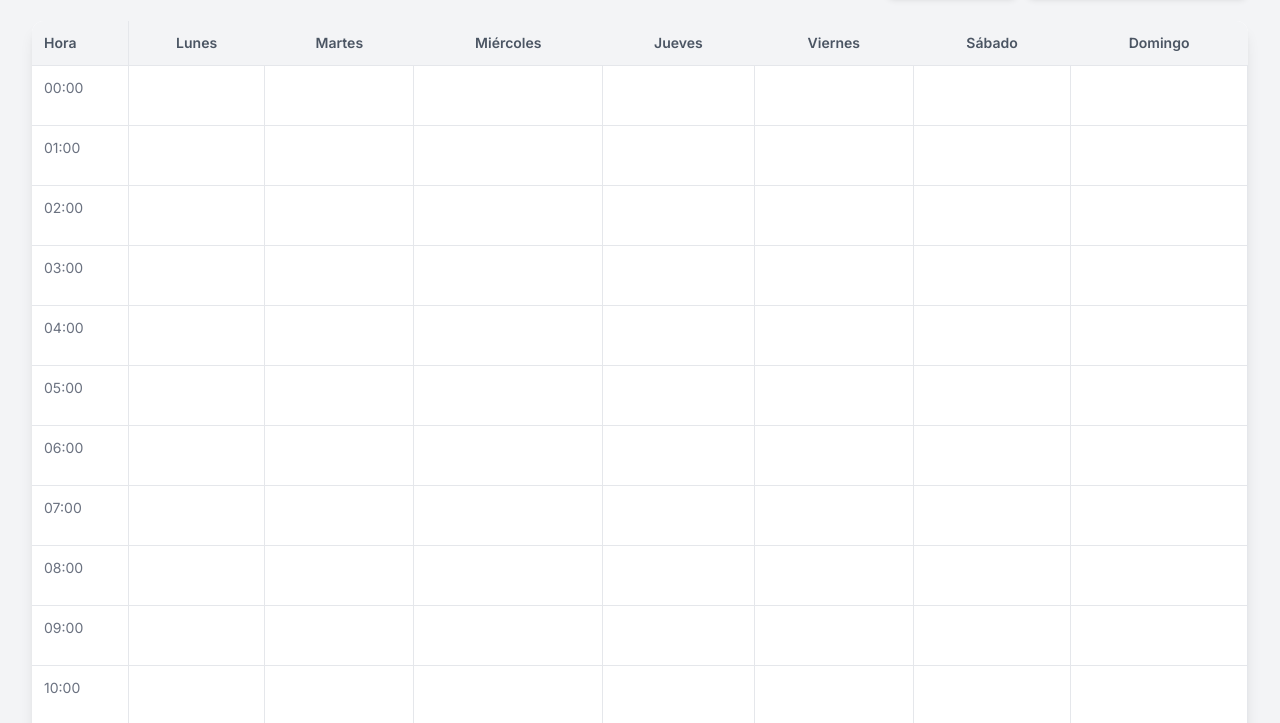
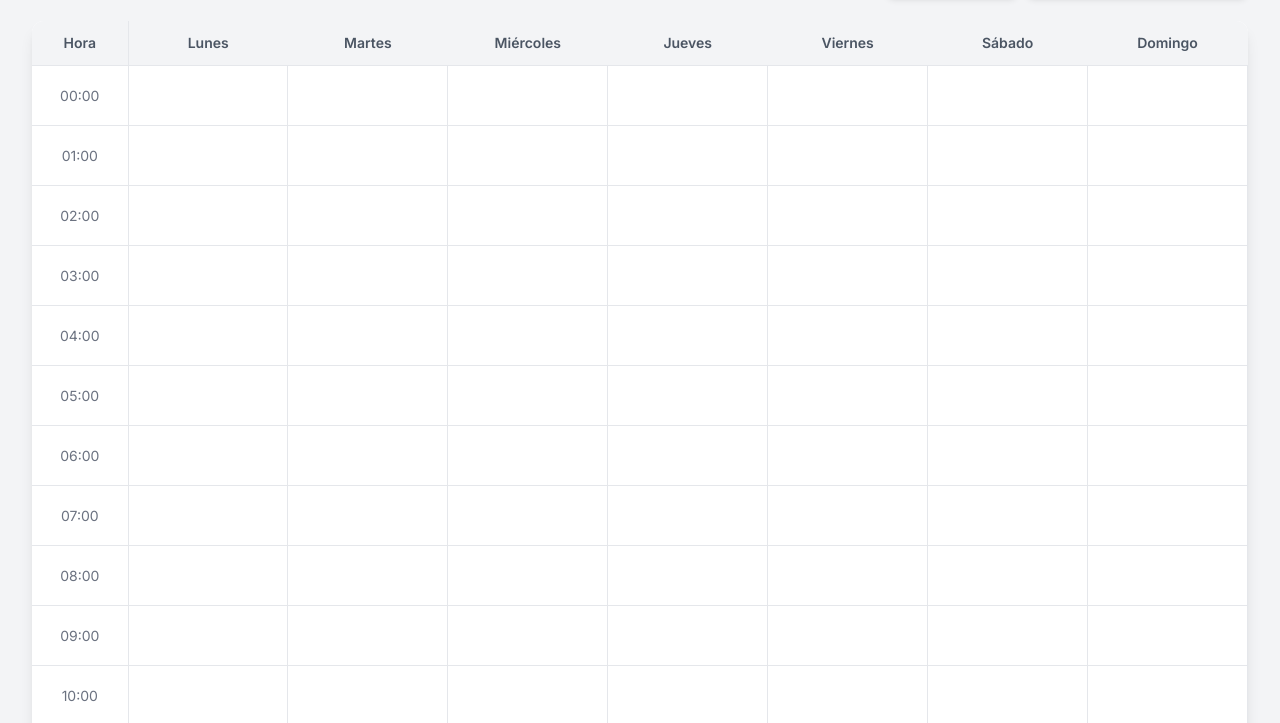
Before and after one commit to joaquingarciadev/Planificador-Semanal, a plain HTML site: page index.html in a window 1280 px wide. Shown: the part 75-798 px from the top of the page. Drawn offline with nearby package versions, Linux system fonts and the light colour scheme.

Commit message:
Update index.html

```diff
--- a/index.html
+++ b/index.html
@@ -89,19 +89,43 @@
 
         <!-- Contenedor de la tabla para la exportación -->
         <div id="scheduleContainer" class="bg-white rounded-xl shadow-lg overflow-x-auto">
-            <table class="w-full border-collapse">
+            <table class="table-fixed w-full border-collapse">
                 <thead class="bg-gray-100">
                     <tr>
-                        <th class="w-24 p-3 text-sm font-semibold text-gray-600 text-left border-b border-r">Hora</th>
-                        <th class="p-3 text-sm font-semibold text-gray-600 text-center border-b">Lunes</th>
-                        <th class="p-3 text-sm font-semibold text-gray-600 text-center border-b">Martes</th>
-                        <th class="p-3 text-sm font-semibold text-gray-600 text-center border-b">Miércoles</th>
-                        <th class="p-3 text-sm font-semibold text-gray-600 text-center border-b">Jueves</th>
-                        <th class="p-3 text-sm font-semibold text-gray-600 text-center border-b">Viernes</th>
-                        <th class="p-3 text-sm font-semibold text-gray-600 text-center border-b">Sábado</th>
-                        <th class="p-3 text-sm font-semibold text-gray-600 text-center border-b">Domingo</th>
+                      <th class="w-1/7 sm:w-24 p-1 sm:p-3 text-xs sm:text-sm font-semibold text-gray-600 text-center border-b border-r">
+                        Hora
+                      </th>
+                      <th class="w-1/7 p-1 sm:p-3 text-xs sm:text-sm font-semibold text-gray-600 text-center border-b">
+                        <span class="sm:hidden">Lun</span>
+                        <span class="hidden sm:inline">Lunes</span>
+                      </th>
+                      <th class="w-1/7 p-1 sm:p-3 text-xs sm:text-sm font-semibold text-gray-600 text-center border-b">
+                        <span class="sm:hidden">Mar</span>
+                        <span class="hidden sm:inline">Martes</span>
+                      </th>
+                      <th class="w-1/7 p-1 sm:p-3 text-xs sm:text-sm font-semibold text-gray-600 text-center border-b">
+                        <span class="sm:hidden">Mié</span>
+                        <span class="hidden sm:inline">Miércoles</span>
+                      </th>
+                      <th class="w-1/7 p-1 sm:p-3 text-xs sm:text-sm font-semibold text-gray-600 text-center border-b">
+                        <span class="sm:hidden">Jue</span>
+                        <span class="hidden sm:inline">Jueves</span>
+                      </th>
+                      <th class="w-1/7 p-1 sm:p-3 text-xs sm:text-sm font-semibold text-gray-600 text-center border-b">
+                        <span class="sm:hidden">Vie</span>
+                        <span class="hidden sm:inline">Viernes</span>
+                      </th>
+                      <th class="w-1/7 p-1 sm:p-3 text-xs sm:text-sm font-semibold text-gray-600 text-center border-b">
+                        <span class="sm:hidden">Sáb</span>
+                        <span class="hidden sm:inline">Sábado</span>
+                      </th>
+                      <th class="w-1/7 p-1 sm:p-3 text-xs sm:text-sm font-semibold text-gray-600 text-center border-b">
+                        <span class="sm:hidden">Dom</span>
+                        <span class="hidden sm:inline">Domingo</span>
+                      </th>
                     </tr>
-                </thead>
+                  </thead>
+
                 <tbody id="scheduleBody">
                     <!-- Las filas de horas se generarán con JavaScript -->
                 </tbody>
@@ -178,7 +202,7 @@
                 for (let hour = 0; hour < 24; hour++) {
                     const row = document.createElement('tr');
                     const timeCell = document.createElement('td');
-                    timeCell.className = 'p-3 text-sm text-gray-500 border-r border-b align-top';
+                    timeCell.className = 'p-1 sm:p-3 text-xs sm:text-sm text-gray-500 border-r border-b align-center text-center';
                     timeCell.textContent = `${String(hour).padStart(2, '0')}:00`;
                     row.appendChild(timeCell);
 
```
